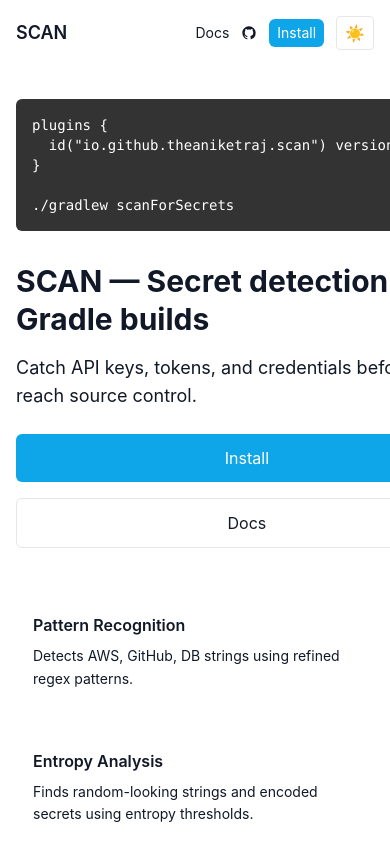
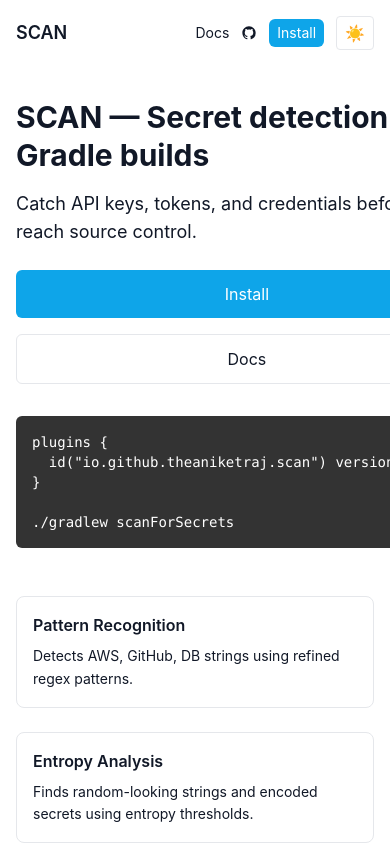
Before and after one commit to theaniketraj/SCAN, a Next.js app in the folder landing/: page / in a window 390 px wide. Shown: the top 845 px of the page. Built offline with nearby package versions, Linux system fonts and the light colour scheme.

Commit message:
feat: enhance FeatureCard and Header components with improved border styling and hover effects

```diff
--- a/landing/components/FeatureCard.tsx
+++ b/landing/components/FeatureCard.tsx
@@ -2,7 +2,7 @@
 
 export default function FeatureCard({ title, desc }: { title: string; desc: string }) {
     return (
-        <div className="rounded-lg border border-white/20 p-4 sm:p-6 hover:border-white/40 transition-colors">
+        <div className="rounded-lg border border-gray-200 dark:border-white/20 p-4 sm:p-6 hover:border-gray-300 dark:hover:border-white/40 transition-colors">
             <h3 className="font-semibold text-base sm:text-lg">{title}</h3>
             <p className="mt-2 text-sm sm:text-base leading-relaxed">{desc}</p>
         </div>
--- a/landing/components/Header.tsx
+++ b/landing/components/Header.tsx
@@ -9,9 +9,9 @@
 
                 {/* Desktop Navigation */}
                 <nav className="hidden md:flex items-center gap-4">
-                    <Link href="/docs" className="hover:text-white transition-colors">Docs</Link>
-                    <a href="https://plugins.gradle.org/plugin/io.github.theaniketraj.scan" target="_blank" rel="noreferrer" className="flex items-center hover:text-white transition-colors" title="View on Gradle Plugin Portal">Gradle</a>
-                    <a href="https://github.com/theaniketraj/SCAN" target="_blank" rel="noreferrer" className="flex items-center hover:text-white transition-colors" title="View on GitHub">
+                    <Link href="/docs" className="hover:text-primary-400 dark:hover:text-white transition-colors">Docs</Link>
+                    <a href="https://plugins.gradle.org/plugin/io.github.theaniketraj.scan" target="_blank" rel="noreferrer" className="flex items-center hover:text-primary-400 dark:hover:text-white transition-colors" title="View on Gradle Plugin Portal">Gradle</a>
+                    <a href="https://github.com/theaniketraj/SCAN" target="_blank" rel="noreferrer" className="flex items-center hover:text-primary-400 dark:hover:text-white transition-colors" title="View on GitHub">
                         <svg className="w-5 h-5" fill="currentColor" viewBox="0 0 24 24" aria-hidden="true">
                             <path fillRule="evenodd" d="M12 2C6.477 2 2 6.484 2 12.017c0 4.425 2.865 8.18 6.839 9.504.5.092.682-.217.682-.483 0-.237-.008-.868-.013-1.703-2.782.605-3.369-1.343-3.369-1.343-.454-1.158-1.11-1.466-1.11-1.466-.908-.62.069-.608.069-.608 1.003.07 1.531 1.032 1.531 1.032.892 1.53 2.341 1.088 2.91.832.092-.647.35-1.088.636-1.338-2.22-.253-4.555-1.113-4.555-4.951 0-1.093.39-1.988 1.029-2.688-.103-.253-.446-1.272.098-2.65 0 0 .84-.27 2.75 1.026A9.564 9.564 0 0112 6.844c.85.004 1.705.115 2.504.337 1.909-1.296 2.747-1.027 2.747-1.027.546 1.379.202 2.398.1 2.651.64.7 1.028 1.595 1.028 2.688 0 3.848-2.339 4.695-4.566 4.943.359.309.678.92.678 1.855 0 1.338-.012 2.419-.012 2.747 0 .268.18.58.688.482A10.019 10.019 0 0022 12.017C22 6.484 17.522 2 12 2z" clipRule="evenodd" />
                         </svg>
@@ -22,8 +22,8 @@
 
                 {/* Mobile Navigation */}
                 <nav className="md:hidden flex items-center gap-3">
-                    <Link href="/docs" className="text-sm hover:text-white transition-colors">Docs</Link>
-                    <a href="https://github.com/theaniketraj/SCAN" target="_blank" rel="noreferrer" className="flex items-center hover:text-white transition-colors" title="View on GitHub">
+                    <Link href="/docs" className="text-sm hover:text-primary-400 dark:hover:text-white transition-colors">Docs</Link>
+                    <a href="https://github.com/theaniketraj/SCAN" target="_blank" rel="noreferrer" className="flex items-center hover:text-primary-400 dark:hover:text-white transition-colors" title="View on GitHub">
                         <svg className="w-4 h-4" fill="currentColor" viewBox="0 0 24 24" aria-hidden="true">
                             <path fillRule="evenodd" d="M12 2C6.477 2 2 6.484 2 12.017c0 4.425 2.865 8.18 6.839 9.504.5.092.682-.217.682-.483 0-.237-.008-.868-.013-1.703-2.782.605-3.369-1.343-3.369-1.343-.454-1.158-1.11-1.466-1.11-1.466-.908-.62.069-.608.069-.608 1.003.07 1.531 1.032 1.531 1.032.892 1.53 2.341 1.088 2.91.832.092-.647.35-1.088.636-1.338-2.22-.253-4.555-1.113-4.555-4.951 0-1.093.39-1.988 1.029-2.688-.103-.253-.446-1.272.098-2.65 0 0 .84-.27 2.75 1.026A9.564 9.564 0 0112 6.844c.85.004 1.705.115 2.504.337 1.909-1.296 2.747-1.027 2.747-1.027.546 1.379.202 2.398.1 2.651.64.7 1.028 1.595 1.028 2.688 0 3.848-2.339 4.695-4.566 4.943.359.309.678.92.678 1.855 0 1.338-.012 2.419-.012 2.747 0 .268.18.58.688.482A10.019 10.019 0 0022 12.017C22 6.484 17.522 2 12 2z" clipRule="evenodd" />
                         </svg>
--- a/landing/components/Hero.tsx
+++ b/landing/components/Hero.tsx
@@ -4,7 +4,7 @@
 export default function Hero() {
     return (
         <section className="grid gap-8 lg:grid-cols-2 items-center">
-            <div className="order-2 lg:order-1">
+            <div>
                 <h1 className="text-3xl sm:text-4xl lg:text-5xl font-bold leading-tight">SCAN — Secret detection for Gradle builds</h1>
                 <p className="mt-4 text-lg sm:text-xl">Catch API keys, tokens, and credentials before they reach source control.</p>
                 <div className="mt-6 flex flex-col sm:flex-row gap-4">
@@ -12,7 +12,7 @@
                     <Link href="/docs" className="rounded-md border px-6 py-3 text-center hover:bg-white/10 transition-colors">Docs</Link>
                 </div>
             </div>
-            <div className="order-1 lg:order-2">
+            <div>
                 <pre className="bg-black/80 text-white p-4 rounded-md text-sm sm:text-base overflow-x-auto">{`plugins {
   id("io.github.theaniketraj.scan") version "1.0.0"
 }
```
